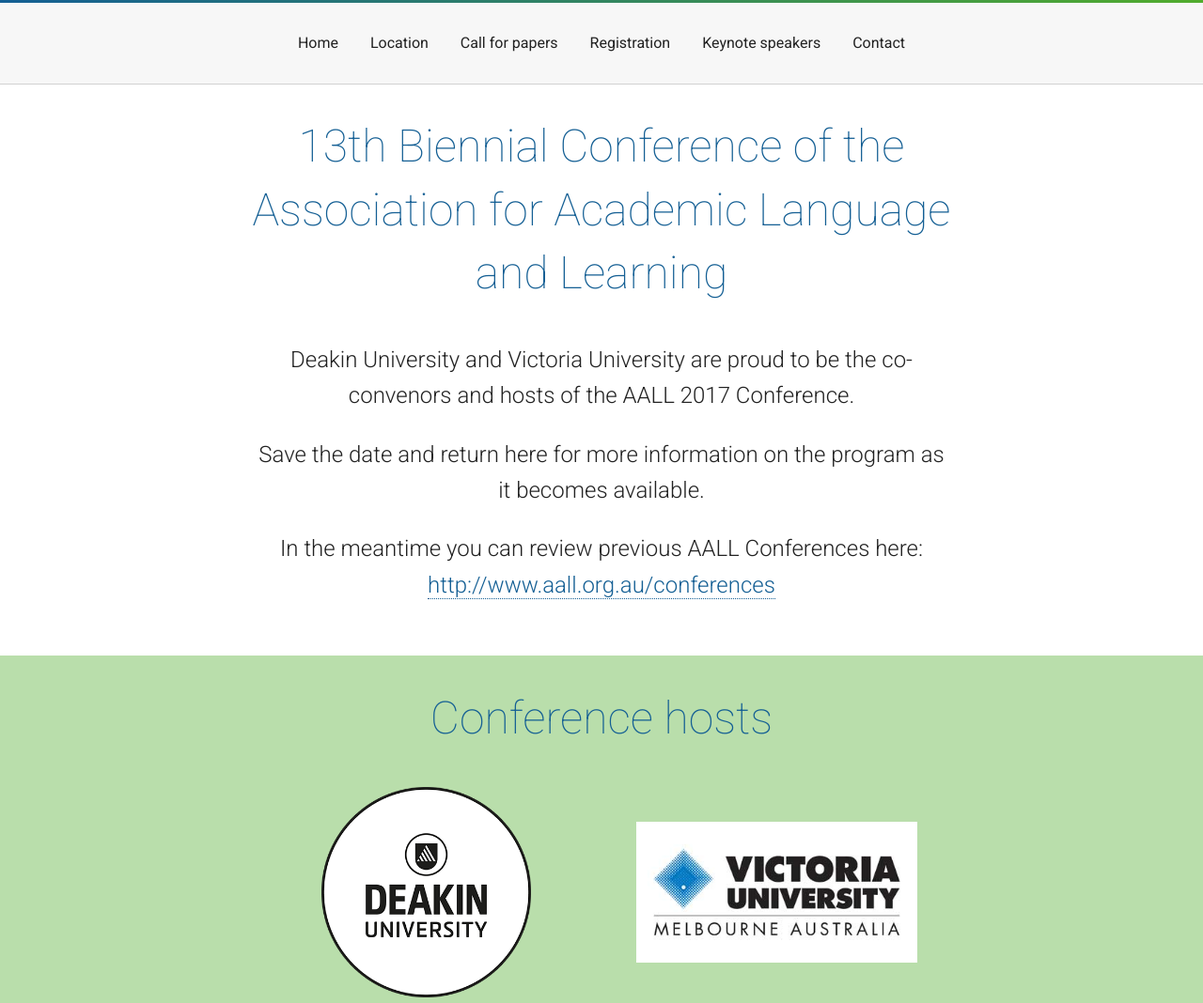
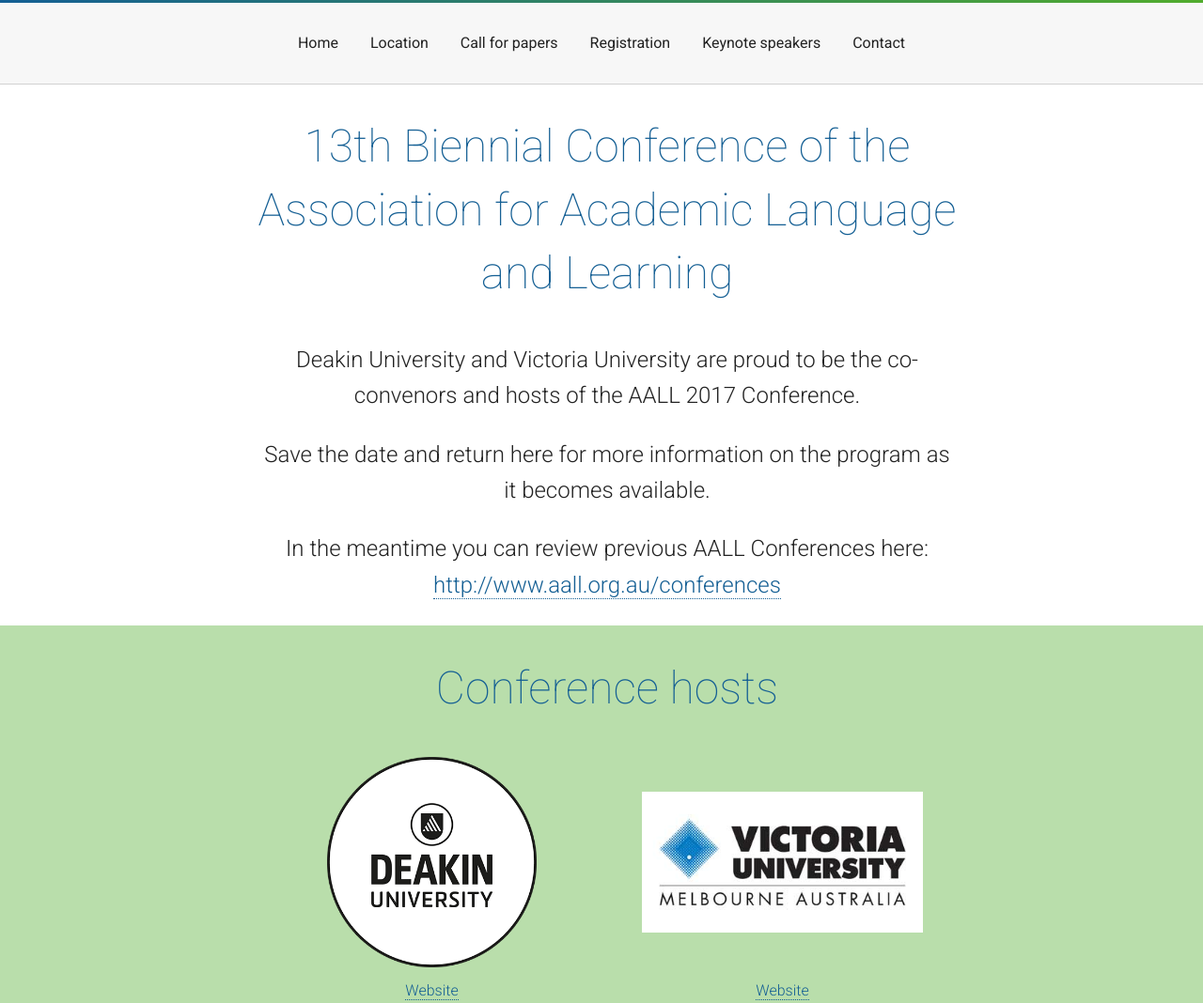
Before and after one commit to aallconference2017/aallconference2017.github.io, a Jekyll site: the page built from index.html, in a window 1280 px wide. Shown: the part 487-1555 px from the top of the page at 94% size. Built offline with Jekyll 4.4.1, drawn with Linux system fonts in a browser that asks for light colours; grey boxes are pictures that could not be loaded.

Commit message:
update container padding

```diff
--- a/css/main.scss
+++ b/css/main.scss
@@ -109,7 +109,7 @@ html {
 }
 .container {
 	max-width: 1140px;
-	padding: 2em 20px;
+	padding: 2em 20px 0 2em;
 	margin: 0 auto;
 	&::after {
 	  clear: both;
```
